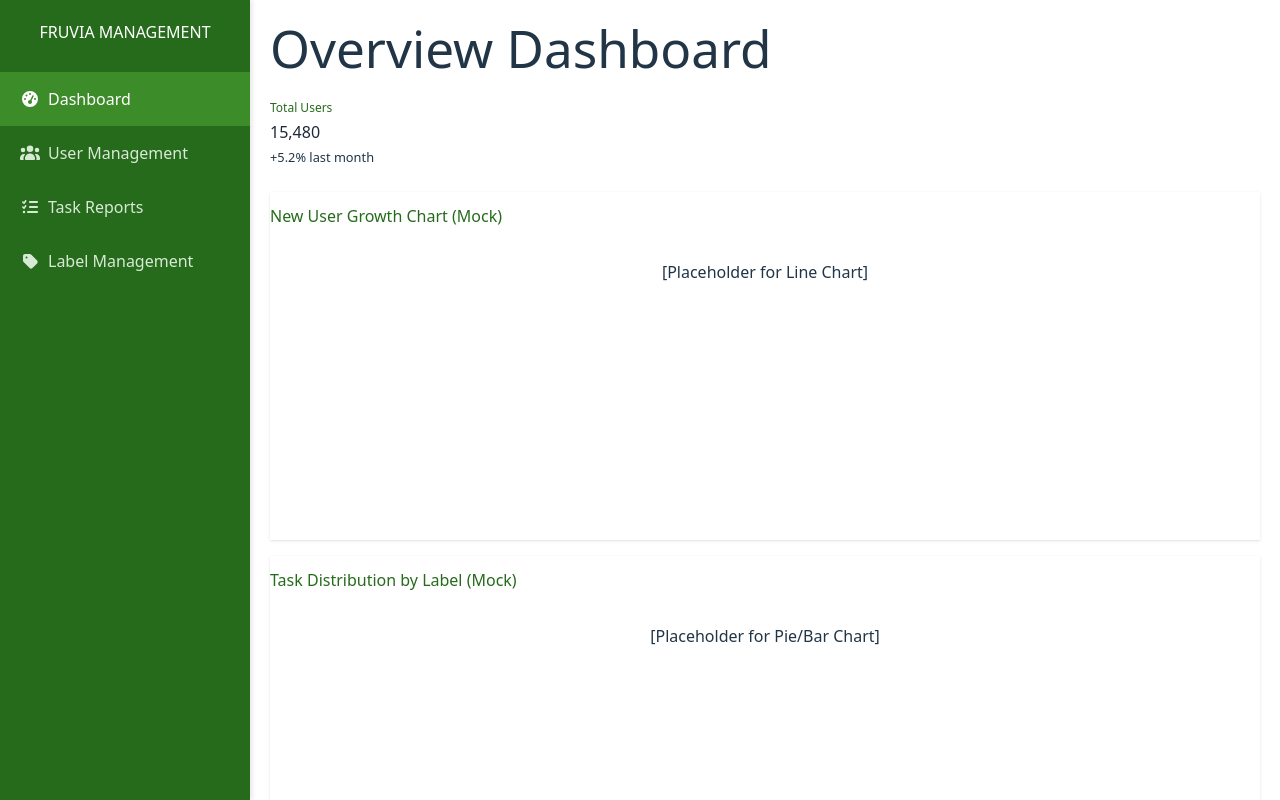
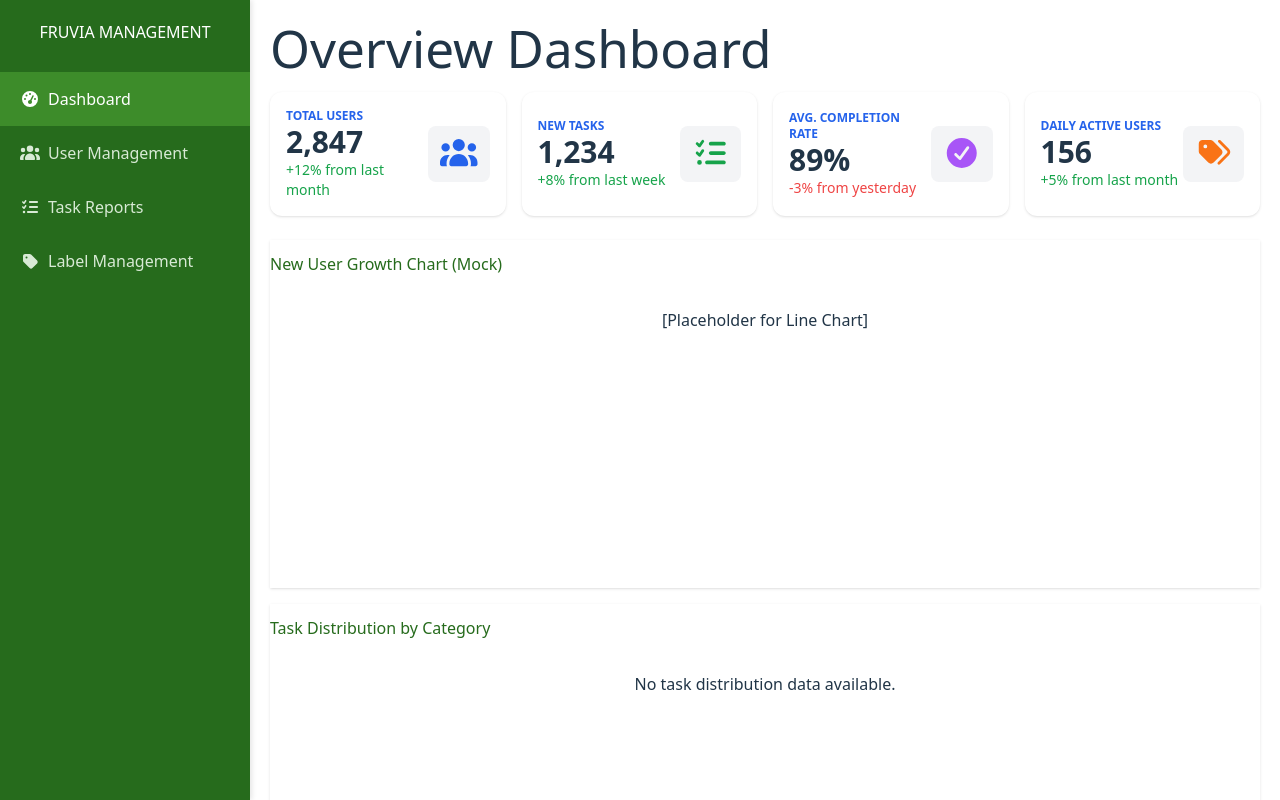
Before and after one commit to LeManNghii/FRUVIA-PLANNER-ADMIN, a React (Vite) app: page / in a window 1280 px wide. Shown: the top 800 px of the page. Built offline with nearby package versions, Linux system fonts and the light colour scheme; no server answers; the database is empty.

Commit message:
feat: Pie chart for Task Distribution by Category in Dashboard

```diff
--- a/package.json
+++ b/package.json
@@ -15,7 +15,8 @@
     "@fortawesome/react-fontawesome": "^3.1.0",
     "firebase": "^12.6.0",
     "react": "^19.2.0",
-    "react-dom": "^19.2.0"
+    "react-dom": "^19.2.0",
+    "recharts": "^3.4.1"
   },
   "devDependencies": {
     "@eslint/js": "^9.39.1",
--- /dev/null
+++ b/src/components/TaskDistributionPieChart.tsx
@@ -0,0 +1,98 @@
+import React from 'react';
+import {
+    PieChart,
+    Pie,
+    Cell,
+    Tooltip,
+    ResponsiveContainer,
+    Legend
+} from 'recharts';
+
+// Định nghĩa kiểu dữ liệu (interface) cho mỗi phần tử dữ liệu
+interface PieChartData {
+    name: string; // Tên nhãn (ví dụ: "Meeting", "Personal")
+    value: number; // Số lượng nhiệm vụ (tasks)
+    color?: string; // Màu sắc cho nhãn (nếu có)
+}
+
+// Định nghĩa Props cho component
+interface TaskDistributionPieChartProps {
+    data: PieChartData[];
+}
+
+// Màu sắc cho các lát cắt của biểu đồ tròn (Bạn có thể tùy chỉnh hoặc mở rộng)
+const COLORS = [
+    '#0088FE', // Màu Xanh Dương
+    '#00C49F', // Màu Xanh Lục
+    '#FFBB28', // Màu Vàng
+    '#FF8042', // Màu Cam
+    '#8884d8', // Màu Tím Nhạt
+    '#82ca9d'  // Màu Xanh Lá Nhạt
+];
+
+const TaskDistributionPieChart: React.FC<TaskDistributionPieChartProps> = ({ data }) => {
+
+    // Hàm render label tùy chỉnh để hiển thị phần trăm trên biểu đồ
+    const renderCustomizedLabel = ({ cx, cy, midAngle, innerRadius, outerRadius, percent }: any) => {
+        // Tính toán vị trí để đặt văn bản (phần trăm)
+        const radius = innerRadius + (outerRadius - innerRadius) * 0.5;
+        const x = cx + radius * Math.cos(-midAngle * Math.PI / 180);
+        const y = cy + radius * Math.sin(-midAngle * Math.PI / 180);
+
+        // Chỉ hiển thị phần trăm nếu nó đủ lớn để văn bản không bị chồng lên nhau
+        if (percent * 100 < 5) return null;
+
+        return (
+            <text
+                x={x}
+                y={y}
+                fill="white"
+                textAnchor={x > cx ? 'start' : 'end'}
+                dominantBaseline="central"
+                fontSize={12} // Kích thước chữ
+                fontWeight="bold"
+            >
+                {`${(percent * 100).toFixed(0)}%`}
+            </text>
+        );
+    };
+
+    return (
+        // ResponsiveContainer giúp biểu đồ tự điều chỉnh kích thước theo thẻ cha
+        <ResponsiveContainer width="100%" height={300}>
+            <PieChart>
+                <Pie
+                    data={data as any}
+                    dataKey="value" // Trường chứa giá trị (số lượng task)
+                    nameKey="name"  // Trường chứa tên nhãn (hiển thị trong Tooltip/Legend)
+                    cx="50%"        // Vị trí trung tâm X
+                    cy="50%"        // Vị trí trung tâm Y
+                    outerRadius={100} // Bán kính ngoài của biểu đồ
+                    fill="#8884d8"
+                    labelLine={false}
+                    label={renderCustomizedLabel} // Áp dụng label tùy chỉnh
+                >
+                    {/* Áp dụng màu sắc cho từng lát cắt (Cell) */}
+                    {data.map((entry, index) => (
+                        <Cell
+                            key={`cell-${index}`}
+                            fill={entry.color || COLORS[index % COLORS.length]}
+                        />
+                    ))}
+                </Pie>
+
+                {/* Tooltip hiển thị thông tin khi di chuột */}
+                <Tooltip />
+
+                {/* Legend (Chú giải) hiển thị các nhãn và màu tương ứng */}
+                <Legend
+                    layout="horizontal"
+                    verticalAlign="bottom"
+                    align="center"
+                />
+            </PieChart>
+        </ResponsiveContainer>
+    );
+};
+
+export default TaskDistributionPieChart;
--- a/src/pages/Dashboard.tsx
+++ b/src/pages/Dashboard.tsx
@@ -1,4 +1,18 @@
-import React from 'react';
+import React, { useEffect, useState } from 'react';
+import { collection, onSnapshot } from 'firebase/firestore';
+import { firestoreDb } from '../../config/FirebaseConfig';
+import { FontAwesomeIcon } from "@fortawesome/react-fontawesome";
+import { faUsers, faTasks, faPercent, faUserCheck, faCheck, faCheckCircle, faTags } from "@fortawesome/free-solid-svg-icons";
+import TaskDistributionPieChart from '../components/TaskDistributionPieChart';
+import {
+    AreaChart,
+    Area,
+    XAxis,
+    YAxis,
+    CartesianGrid,
+    Tooltip,
+    ResponsiveContainer,
+} from 'recharts';
 
 // Dữ liệu mô phỏng cho bảng Top Active Users
 interface ActiveUser {
@@ -18,30 +32,170 @@ const topUsers: ActiveUser[] = [
 
 const Dashboard: React.FC = () => {
 
+    // Categories and tasks state fetched from Firebase
+    interface Category {
+        id: string;
+        name: string;
+        color: string;
+    }
+
+    interface TaskDoc {
+        id: string;
+        category?: any;
+    }
+
+    const [categories, setCategories] = useState<Category[]>([]);
+    const [tasks, setTasks] = useState<TaskDoc[]>([]);
+    const [pieData, setPieData] = useState<{ name: string; value: number; color?: string }[]>([]);
+
+    useEffect(() => {
+        // Listen to categories collection (collection name: 'category')
+        const catCol = collection(firestoreDb, 'category');
+        const unsubCat = onSnapshot(
+            catCol,
+            (snap) => {
+                const items = snap.docs.map((d) => {
+                    const data = d.data() as any;
+                    return {
+                        id: d.id,
+                        name: data.title || 'Untitled',
+                        color: data.color || '#3D8BFF',
+                    } as Category;
+                });
+                setCategories(items);
+            },
+            (err) => {
+                console.error('Category snapshot error', err);
+            }
+        );
+
+        // Listen to tasks collection (collection name: 'task')
+        const taskCol = collection(firestoreDb, 'tasks');
+        const unsubTask = onSnapshot(
+            taskCol,
+            (snap) => {
+                const items = snap.docs.map((d) => ({ id: d.id, ...(d.data() as any) } as TaskDoc));
+                setTasks(items);
+            },
+            (err) => {
+                console.error('Task snapshot error', err);
+            }
+        );
+
+        return () => {
+            unsubCat();
+            unsubTask();
+        };
+    }, []);
+
+    // Recompute pie data whenever categories or tasks change
+    useEffect(() => {
+        const counts = new Map<string, number>();
+
+        tasks.forEach((t) => {
+            let catId: string;
+            if (!t.category && t.category !== 0) {
+                catId = '__uncat__';
+            } else if (typeof t.category === 'string') {
+                catId = t.category;
+            } else if (typeof t.category === 'object') {
+                // If stored as reference-like object or nested object
+                catId = (t.category.id as string) || (t.category.title as string) || JSON.stringify(t.category);
+            } else {
+                catId = String(t.category);
+            }
+
+            counts.set(catId, (counts.get(catId) || 0) + 1);
+        });
+
+        const result: { name: string; value: number; color?: string }[] = [];
+
+        // Map known categories
+        categories.forEach((c) => {
+            const value = counts.get(c.id) || 0;
+            if (value > 0) {
+                result.push({ name: c.name, value, color: c.color });
+                counts.delete(c.id);
+            }
+        });
+
+        // Any remaining counts are uncategorized (or category stored by title/id not matching documents)
+        const uncategorizedCount = counts.get('__uncat__') || 0;
+        // Also include any other leftover keys as separate slices if they look like category titles
+        counts.forEach((v, k) => {
+            if (k === '__uncat__') return;
+            // try to find by title matching
+            const found = categories.find((c) => c.name === k);
+            if (!found) {
+                // represent leftover category as its key
+                result.push({ name: k, value: v, color: undefined });
+            }
+        });
+
+        if (uncategorizedCount > 0) {
+            result.push({ name: 'Uncategorized', value: uncategorizedCount, color: '#9CA3AF' });
+        }
+
+        setPieData(result);
+        console.log("Task Counts:", counts); // Kiểm tra số lượng đếm được theo ID
+        console.log("Pie Data Result:", result); // Kiểm tra kết quả cuối cùng
+    }, [categories, tasks]);
+
     return (
         <>
             <h1 className="mb-4">Overview Dashboard</h1>
 
             {/* KPI Cards Section */}
-            <div className="row">
-                {/* Total Users Card */}
-                <div className="col-xl-3 col-md-6 mb-4">
-                    <div className="card border-primary h-100 py-2 kpi-card">
-                        <div className="card-body">
-                            <div className="row no-gutters align-items-center">
-                                <div className="col me-2">
-                                    <div className="text-xs fw-bold text-primary text-uppercase mb-1">Total Users</div>
-                                    <div className="h5 mb-0 fw-bold text-gray-800">15,480</div>
-                                    <small className="text-success">+5.2% last month</small>
-                                </div>
-                                <div className="col-auto">
-                                    <i className="fas fa-user-group fa-2x text-gray-300"></i>
-                                </div>
-                            </div>
-                        </div>
+            <div className="grid grid-cols-1 md:grid-cols-2 lg:grid-cols-4 gap-4 mb-6">
+
+                {/* Total Users */}
+                <div className="bg-white rounded-xl shadow p-4 flex items-center justify-between">
+                    <div>
+                        <p className="text-xs font-semibold text-blue-600 uppercase">Total Users</p>
+                        <p className="text-3xl font-bold">2,847</p>
+                        <p className="text-green-600 text-sm">+12% from last month</p>
+                    </div>
+                    <div className="bg-gray-100 p-3 rounded-lg">
+                        <FontAwesomeIcon icon={faUsers} className="text-blue-600 text-3xl" />
                     </div>
                 </div>
-                {/* Các KPI Cards khác tương tự... */}
+
+                {/* New Tasks */}
+                <div className="bg-white rounded-xl shadow p-4 flex items-center justify-between">
+                    <div>
+                        <p className="text-xs font-semibold text-blue-600 uppercase">New Tasks</p>
+                        <p className="text-3xl font-bold">1,234</p>
+                        <p className="text-green-600 text-sm">+8% from last week</p>
+                    </div>
+                    <div className="bg-gray-100 p-3 rounded-lg">
+                        <FontAwesomeIcon icon={faTasks} className="text-green-600 text-3xl" />
+                    </div>
+                </div>
+
+                {/* Avg Completion Rate */}
+                <div className="bg-white rounded-xl shadow p-4 flex items-center justify-between">
+                    <div>
+                        <p className="text-xs font-semibold text-blue-600 uppercase">Avg. Completion Rate</p>
+                        <p className="text-3xl font-bold">89%</p>
+                        <p className="text-red-500 text-sm">-3% from yesterday</p>
+                    </div>
+                    <div className="bg-gray-100 p-3 rounded-lg">
+                        <FontAwesomeIcon icon={faCheckCircle} className="text-purple-500 text-3xl" />
+                    </div>
+                </div>
+
+                {/* Daily Active Users */}
+                <div className="bg-white rounded-xl shadow p-4 flex items-center justify-between">
+                    <div>
+                        <p className="text-xs font-semibold text-blue-600 uppercase">Daily Active Users</p>
+                        <p className="text-3xl font-bold">156</p>
+                        <p className="text-green-600 text-sm">+5% from last month</p>
+                    </div>
+                    <div className="bg-gray-100 p-3 rounded-lg">
+                        <FontAwesomeIcon icon={faTags} className="text-orange-500 text-3xl" />
+                    </div>
+                </div>
+
             </div>
 
             {/* Charts Section */}
@@ -59,10 +213,14 @@ const Dashboard: React.FC = () => {
                 <div className="col-lg-4 mb-4">
                     <div className="card shadow mb-4">
                         <div className="card-header py-3">
-                            <h6 className="m-0 fw-bold text-primary">Task Distribution by Label (Mock)</h6>
+                            <h6 className="m-0 fw-bold text-primary">Task Distribution by Category</h6>
                         </div>
                         <div className="card-body" style={{ minHeight: '300px' }}>
-                            <p className="text-center text-muted pt-5">[Placeholder for Pie/Bar Chart]</p>
+                            {pieData.length === 0 ? (
+                                <p className="text-center text-muted pt-5">No task distribution data available.</p>
+                            ) : (
+                                <TaskDistributionPieChart data={pieData} />
+                            )}
                         </div>
                     </div>
                 </div>
```
Also changed, not shown: 1 other file (tests, documents, lock files or other folders).
